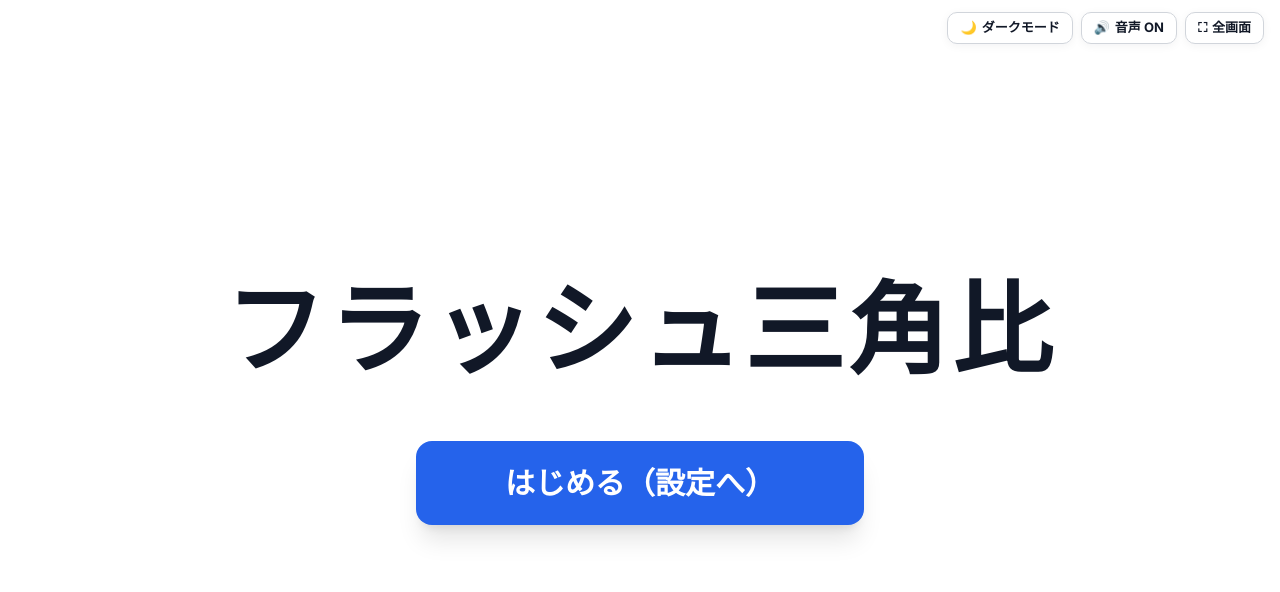
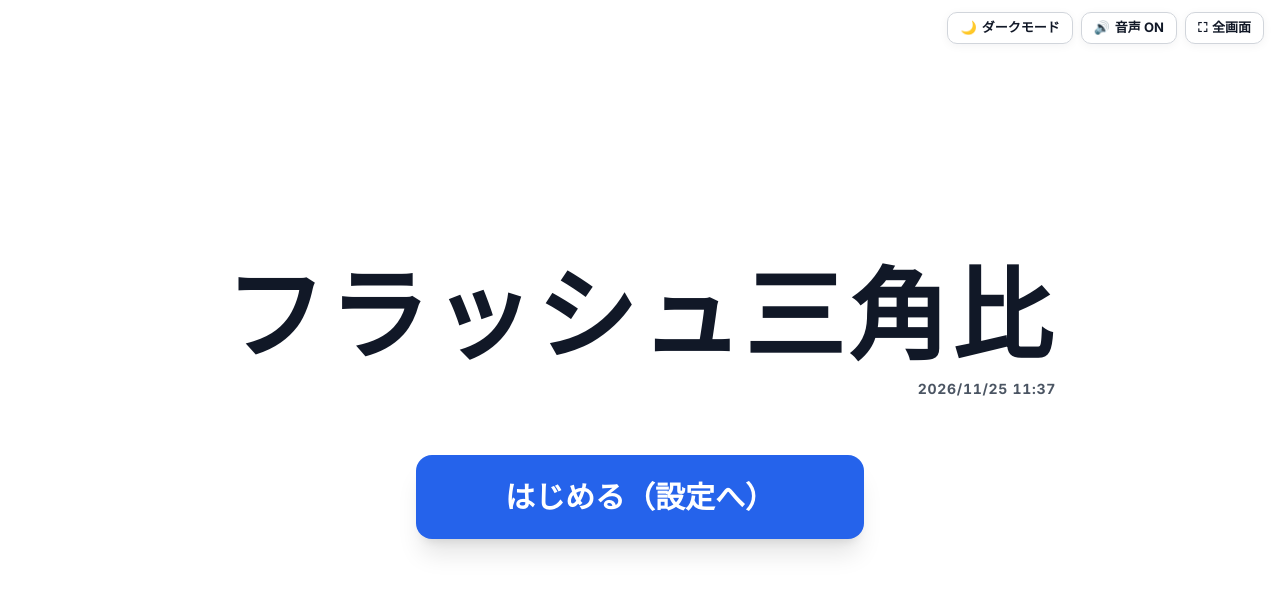
Before and after one commit to mathagtk/flash-trig, a plain HTML site: page index.html in a window 1280 px wide. Drawn offline with nearby package versions, Linux system fonts and the light colour scheme.

Commit message:
Add files via upload

```diff
--- a/index.html
+++ b/index.html
@@ -527,9 +527,14 @@
        SCREEN A: TITLE SCREEN (Ultra-Clean, No Subtitle/Explanatory Text)
        ======================================================================== -->
   <section id="screen-title" class="flex-1 w-full max-w-6xl mx-auto px-4 sm:px-6 py-12 flex flex-col items-center justify-center text-center">
-    <h1 class="font-extrabold mb-10 sm:mb-14 whitespace-nowrap" style="font-size: clamp(2.1rem, 8.2vw, 6.25rem); line-height: 1.1; letter-spacing: 0.04em; white-space: nowrap; text-shadow: var(--flash-glow);">
-      フラッシュ三角比
-    </h1>
+    <div class="inline-flex flex-col items-end mb-10 sm:mb-14">
+      <h1 class="font-extrabold whitespace-nowrap" style="font-size: clamp(2.1rem, 8.2vw, 6.25rem); line-height: 1.1; letter-spacing: 0.04em; white-space: nowrap; text-shadow: var(--flash-glow);">
+        フラッシュ三角比
+      </h1>
+      <span class="mt-2 text-xs sm:text-sm font-bold tracking-wider tabular-nums" style="color: var(--text-muted);">
+        2026/11/25 11:37
+      </span>
+    </div>
 
     <div class="w-full max-w-md">
       <button id="btn-go-settings" type="button" class="theme-btn-primary w-full py-5 sm:py-6 px-8 rounded-2xl font-extrabold text-2xl sm:text-3xl shadow-xl cursor-pointer transition-transform active:scale-[0.99]">
```
